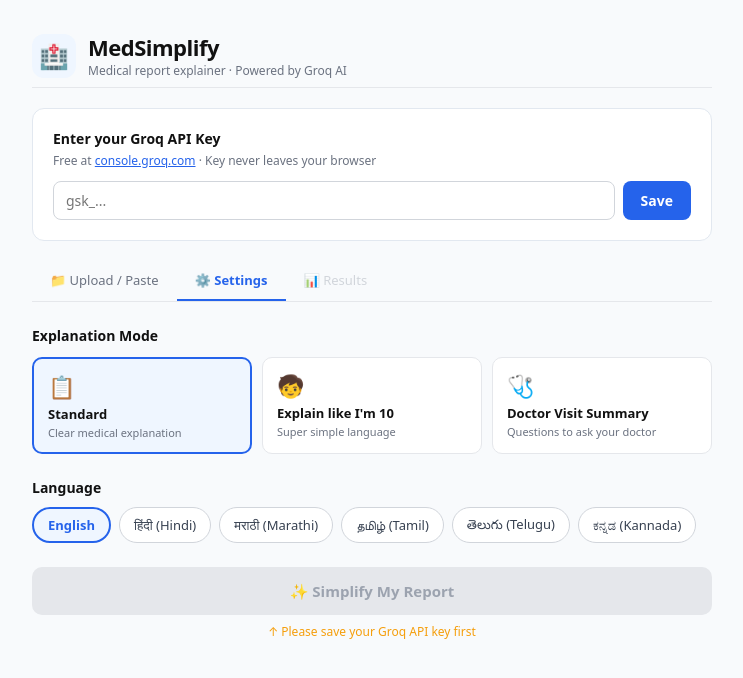
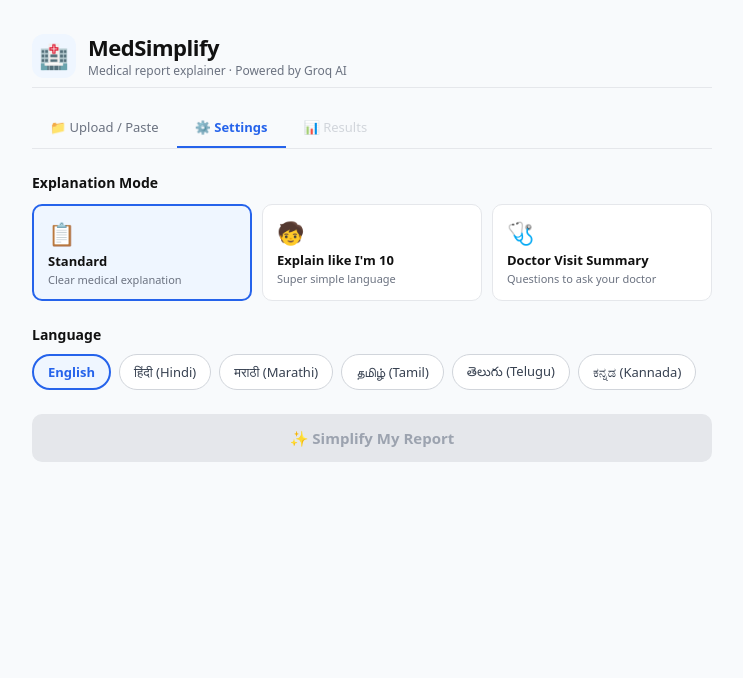
Before and after one commit to prarthana024/medsimplify, a React (Vite) app in the folder frontend/: page / in a window 1280 px wide. Both pictures are taken after a click on the button "⚙️ Settings". Shown: the top 678 px of the page, without its empty margins (268-1011 px from the left). Built offline with nearby package versions, Linux system fonts and the light colour scheme.

Commit message:
Remove API key UI, hardcode Groq key

```diff
--- a/frontend/src/App.jsx
+++ b/frontend/src/App.jsx
@@ -10,12 +10,11 @@
 ];
 
 const MODES = [
-  { id: "normal",  label: "Standard",            icon: "📋", desc: "Clear medical explanation" },
-  { id: "eli5",   label: "Explain like I'm 10",  icon: "🧒", desc: "Super simple language" },
-  { id: "doctor", label: "Doctor Visit Summary",  icon: "🩺", desc: "Questions to ask your doctor" },
+  { id: "normal",  label: "Standard",           icon: "📋", desc: "Clear medical explanation" },
+  { id: "eli5",   label: "Explain like I'm 10", icon: "🧒", desc: "Super simple language" },
+  { id: "doctor", label: "Doctor Visit Summary", icon: "🩺", desc: "Questions to ask your doctor" },
 ];
 
-/* ── Status badge ──────────────────────────────────────────── */
 function StatusBadge({ status }) {
   const map = {
     normal:    { bg: "#dcfce7", color: "#166534", dot: "#16a34a", label: "Normal" },
@@ -32,7 +31,6 @@
   );
 }
 
-/* ── Finding card ──────────────────────────────────────────── */
 function FindingCard({ finding }) {
   const [open, setOpen] = useState(false);
   const borderColor = { normal: "#16a34a", attention: "#ca8a04", urgent: "#dc2626" }[finding.status] || "#16a34a";
@@ -48,8 +46,7 @@
         <StatusBadge status={finding.status} />
       </div>
       <div style={{ fontSize: 13, color: "#444", marginTop: 8, lineHeight: 1.65 }}>{finding.simple}</div>
-      {(finding.causes || finding.questions || finding.lifestyle) &&
-        finding.causes !== "null" && (
+      {finding.causes && finding.causes !== "null" && (
         <button onClick={() => setOpen(!open)}
           style={{ marginTop: 8, fontSize: 12, color: "#2563eb", background: "none", border: "none",
                    cursor: "pointer", padding: 0, fontWeight: 500 }}>
@@ -75,20 +72,16 @@
   );
 }
 
-/* ── Main App ──────────────────────────────────────────────── */
 export default function App() {
-  const [apiKey,    setApiKey]    = useState("");
-  const [apiKeySet, setApiKeySet] = useState(false);
   const [reportText, setReportText] = useState("");
-  const [language,  setLanguage]  = useState("english");
-  const [mode,      setMode]      = useState("normal");
-  const [loading,   setLoading]   = useState(false);
-  const [result,    setResult]    = useState(null);
-  const [error,     setError]     = useState("");
-  const [tab,       setTab]       = useState("upload");
+  const [language,   setLanguage]   = useState("english");
+  const [mode,       setMode]       = useState("normal");
+  const [loading,    setLoading]    = useState(false);
+  const [result,     setResult]     = useState(null);
+  const [error,      setError]      = useState("");
+  const [tab,        setTab]        = useState("upload");
   const fileRef = useRef();
 
-  /* File handler */
   const handleFile = async (file) => {
     if (!file) return;
     if (file.type === "text/plain") {
@@ -100,10 +93,8 @@
     setTab("analyze");
   };
 
-  /* Call backend */
   const analyze = async () => {
     if (!reportText.trim()) { setError("Please paste or upload your medical report first."); return; }
-    if (!apiKey.trim())     { setError("Please enter your Groq API key first."); return; }
     setLoading(true);
     setError("");
     setResult(null);
@@ -111,12 +102,7 @@
       const res = await fetch("/api/analyze", {
         method: "POST",
         headers: { "Content-Type": "application/json" },
-        body: JSON.stringify({
-          report_text: reportText,
-          language,
-          mode,
-          api_key: apiKey,
-        }),
+        body: JSON.stringify({ report_text: reportText, language, mode }),
       });
       if (!res.ok) {
         const err = await res.json().catch(() => ({}));
@@ -147,7 +133,6 @@
     <div style={{ minHeight: "100vh", background: "#f8fafc", display: "flex", justifyContent: "center", padding: "32px 16px" }}>
       <div style={{ width: "100%", maxWidth: 680 }}>
 
-        {/* ── Header ── */}
         <div style={{ display: "flex", alignItems: "center", gap: 12, marginBottom: 8 }}>
           <div style={{ width: 44, height: 44, borderRadius: 12, background: "#eff6ff",
                         display: "flex", alignItems: "center", justifyContent: "center", fontSize: 24 }}>🏥</div>
@@ -159,47 +144,14 @@
 
         <div style={{ borderBottom: "1px solid #e5e7eb", marginBottom: 20 }} />
 
-        {/* ── API Key ── */}
-        {!apiKeySet ? (
-          <div style={{ background: "#fff", border: "1px solid #e2e8f0", borderRadius: 12, padding: 20, marginBottom: 20 }}>
-            <div style={{ fontWeight: 600, fontSize: 14, color: "#111", marginBottom: 4 }}>Enter your Groq API Key</div>
-            <div style={{ fontSize: 12, color: "#6b7280", marginBottom: 12 }}>
-              Free at{" "}
-              <a href="https://console.groq.com" target="_blank" rel="noreferrer"
-                 style={{ color: "#2563eb" }}>console.groq.com</a>
-              {" "}· Key never leaves your browser
-            </div>
-            <div style={{ display: "flex", gap: 8 }}>
-              <input type="password" placeholder="gsk_..." value={apiKey}
-                onChange={e => setApiKey(e.target.value)}
-                onKeyDown={e => e.key === "Enter" && apiKey.trim() && setApiKeySet(true)}
-                style={{ flex: 1, padding: "9px 12px", borderRadius: 8, border: "1px solid #d1d5db", fontSize: 14 }} />
-              <button onClick={() => apiKey.trim() && setApiKeySet(true)}
-                style={{ padding: "9px 18px", background: "#2563eb", color: "#fff", border: "none",
-                         borderRadius: 8, fontSize: 14, fontWeight: 600, cursor: "pointer" }}>
-                Save
-              </button>
-            </div>
-          </div>
-        ) : (
-          <div style={{ display: "flex", alignItems: "center", gap: 8, fontSize: 13, color: "#16a34a", marginBottom: 16 }}>
-            ✓ Groq API key saved
-            <button onClick={() => { setApiKeySet(false); setApiKey(""); }}
-              style={{ fontSize: 12, color: "#6b7280", background: "none", border: "none",
-                       cursor: "pointer", textDecoration: "underline" }}>change</button>
-          </div>
-        )}
-
-        {/* ── Tabs ── */}
         <div style={{ display: "flex", borderBottom: "1px solid #e5e7eb", marginBottom: 24 }}>
-          <button style={tabStyle("upload", false)}   onClick={() => setTab("upload")}>📁 Upload / Paste</button>
-          <button style={tabStyle("analyze", false)}  onClick={() => setTab("analyze")}>⚙️ Settings</button>
+          <button style={tabStyle("upload", false)}  onClick={() => setTab("upload")}>📁 Upload / Paste</button>
+          <button style={tabStyle("analyze", false)} onClick={() => setTab("analyze")}>⚙️ Settings</button>
           <button style={tabStyle("result", !result)} onClick={() => result && setTab("result")} disabled={!result}>
             📊 Results
           </button>
         </div>
 
-        {/* ══ Tab: Upload ══ */}
         {tab === "upload" && (
           <div>
             <div
@@ -214,13 +166,11 @@
               <input ref={fileRef} type="file" accept=".pdf,.png,.jpg,.jpeg,.txt"
                 style={{ display: "none" }} onChange={e => handleFile(e.target.files[0])} />
             </div>
-
             <div style={{ fontSize: 13, color: "#6b7280", marginBottom: 8, fontWeight: 500 }}>Or paste report text directly</div>
             <textarea value={reportText} onChange={e => setReportText(e.target.value)}
               placeholder="Paste blood test results, ultrasound findings, discharge summary…"
               style={{ width: "100%", minHeight: 180, padding: 12, borderRadius: 10,
                        border: "1px solid #d1d5db", fontSize: 13, resize: "vertical", lineHeight: 1.65 }} />
-
             <button onClick={() => reportText.trim() && setTab("analyze")} disabled={!reportText.trim()}
               style={{ marginTop: 12, padding: "10px 24px",
                        background: reportText.trim() ? "#2563eb" : "#e5e7eb",
@@ -232,7 +182,6 @@
           </div>
         )}
 
-        {/* ══ Tab: Settings ══ */}
         {tab === "analyze" && (
           <div>
             <div style={{ fontWeight: 600, fontSize: 14, color: "#111", marginBottom: 12 }}>Explanation Mode</div>
@@ -277,26 +226,19 @@
               </div>
             )}
 
-            <button onClick={analyze} disabled={loading || !apiKeySet || !reportText.trim()}
+            <button onClick={analyze} disabled={loading || !reportText.trim()}
               style={{ width: "100%", padding: 14,
-                       background: loading ? "#93c5fd" : (!apiKeySet || !reportText.trim()) ? "#e5e7eb" : "#2563eb",
-                       color: (!apiKeySet || !reportText.trim()) ? "#9ca3af" : "#fff",
+                       background: loading ? "#93c5fd" : !reportText.trim() ? "#e5e7eb" : "#2563eb",
+                       color: !reportText.trim() ? "#9ca3af" : "#fff",
                        border: "none", borderRadius: 10, fontSize: 15, fontWeight: 700,
-                       cursor: loading || !apiKeySet || !reportText.trim() ? "default" : "pointer" }}>
+                       cursor: loading || !reportText.trim() ? "default" : "pointer" }}>
               {loading ? "🔍 Analyzing your report…" : "✨ Simplify My Report"}
             </button>
-            {!apiKeySet && (
-              <div style={{ fontSize: 12, color: "#f59e0b", marginTop: 8, textAlign: "center" }}>
-                ↑ Please save your Groq API key first
-              </div>
-            )}
           </div>
         )}
 
-        {/* ══ Tab: Results ══ */}
         {tab === "result" && result && (
           <div>
-            {/* Overall banner */}
             <div style={{ background: overallBg[result.overallStatus] || "#f0fdf4",
                           border: `1px solid ${overallColor[result.overallStatus] || "#16a34a"}30`,
                           borderRadius: 12, padding: "16px 18px", marginBottom: 20,
@@ -305,51 +247,36 @@
                 {result.overallStatus === "urgent" ? "🔴" : result.overallStatus === "attention" ? "🟡" : "🟢"}
               </div>
               <div>
-                <div style={{ fontWeight: 700, fontSize: 14,
-                              color: overallColor[result.overallStatus] || "#16a34a", marginBottom: 4 }}>
+                <div style={{ fontWeight: 700, fontSize: 14, color: overallColor[result.overallStatus] || "#16a34a", marginBottom: 4 }}>
                   {result.reportType || "Medical Report"}
                 </div>
                 <div style={{ fontSize: 13, color: "#374151", lineHeight: 1.65 }}>{result.summary}</div>
               </div>
             </div>
 
-            {/* Findings */}
             <div style={{ fontWeight: 700, fontSize: 14, color: "#111", marginBottom: 12 }}>
               Findings ({result.findings?.length || 0})
             </div>
             {result.findings?.map((f, i) => <FindingCard key={i} finding={f} />)}
 
-            {/* Doctor summary */}
             {result.doctorSummary && result.doctorSummary !== "null" && (
-              <div style={{ background: "#f0f9ff", border: "1px solid #bae6fd", borderRadius: 12,
-                            padding: 16, marginTop: 20 }}>
-                <div style={{ fontWeight: 700, fontSize: 14, color: "#0c4a6e", marginBottom: 8 }}>
-                  🩺 Doctor Visit Summary
-                </div>
-                <div style={{ fontSize: 13, color: "#0c4a6e", lineHeight: 1.8, whiteSpace: "pre-line" }}>
-                  {result.doctorSummary}
-                </div>
+              <div style={{ background: "#f0f9ff", border: "1px solid #bae6fd", borderRadius: 12, padding: 16, marginTop: 20 }}>
+                <div style={{ fontWeight: 700, fontSize: 14, color: "#0c4a6e", marginBottom: 8 }}>🩺 Doctor Visit Summary</div>
+                <div style={{ fontSize: 13, color: "#0c4a6e", lineHeight: 1.8, whiteSpace: "pre-line" }}>{result.doctorSummary}</div>
               </div>
             )}
 
-            {/* Legend */}
             <div style={{ display: "flex", gap: 16, marginTop: 20, flexWrap: "wrap" }}>
-              {[
-                { s: "normal",    label: "Normal range" },
-                { s: "attention", label: "Slight deviation — monitor" },
-                { s: "urgent",    label: "Consult your doctor" },
-              ].map(l => (
+              {[{ s: "normal", label: "Normal range" }, { s: "attention", label: "Slight deviation" }, { s: "urgent", label: "Consult doctor" }].map(l => (
                 <div key={l.s} style={{ display: "flex", alignItems: "center", gap: 6, fontSize: 12, color: "#6b7280" }}>
                   <StatusBadge status={l.s} /> {l.label}
                 </div>
               ))}
             </div>
 
-            {/* Disclaimer */}
             <div style={{ marginTop: 20, background: "#fffbeb", border: "1px solid #fde68a",
                           borderRadius: 10, padding: "12px 14px", fontSize: 12, color: "#92400e", lineHeight: 1.65 }}>
-              ⚠️ <strong>Important:</strong>{" "}
-              {result.disclaimer || "This tool helps you understand your report but does not diagnose diseases or replace professional medical advice. Always consult a qualified doctor."}
+              ⚠️ <strong>Important:</strong> {result.disclaimer || "This tool helps you understand your report but does not diagnose diseases or replace professional medical advice. Always consult a qualified doctor."}
             </div>
 
             <button onClick={() => { setResult(null); setTab("upload"); setReportText(""); }}
@@ -359,7 +286,6 @@
             </button>
           </div>
         )}
-
       </div>
     </div>
   );
```
Also changed, not shown: 1 other file (tests, documents, lock files or other folders).
